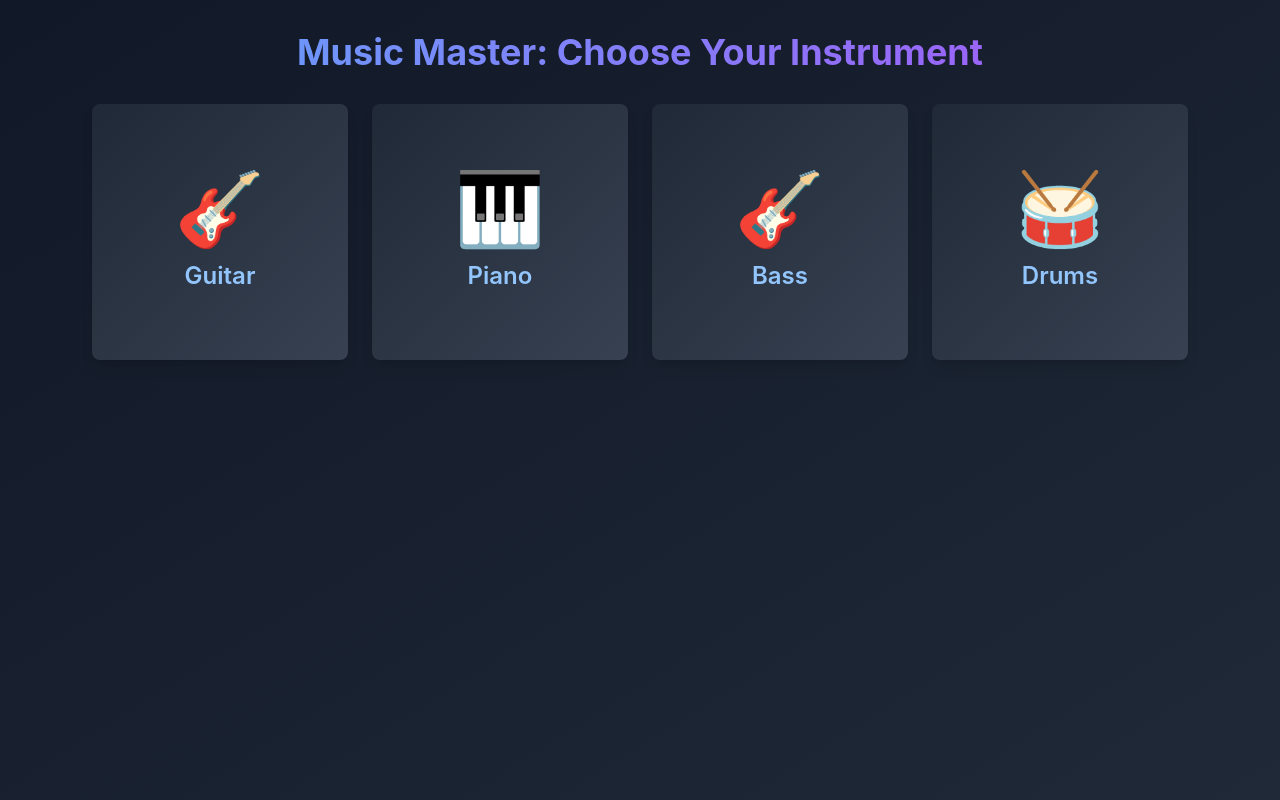
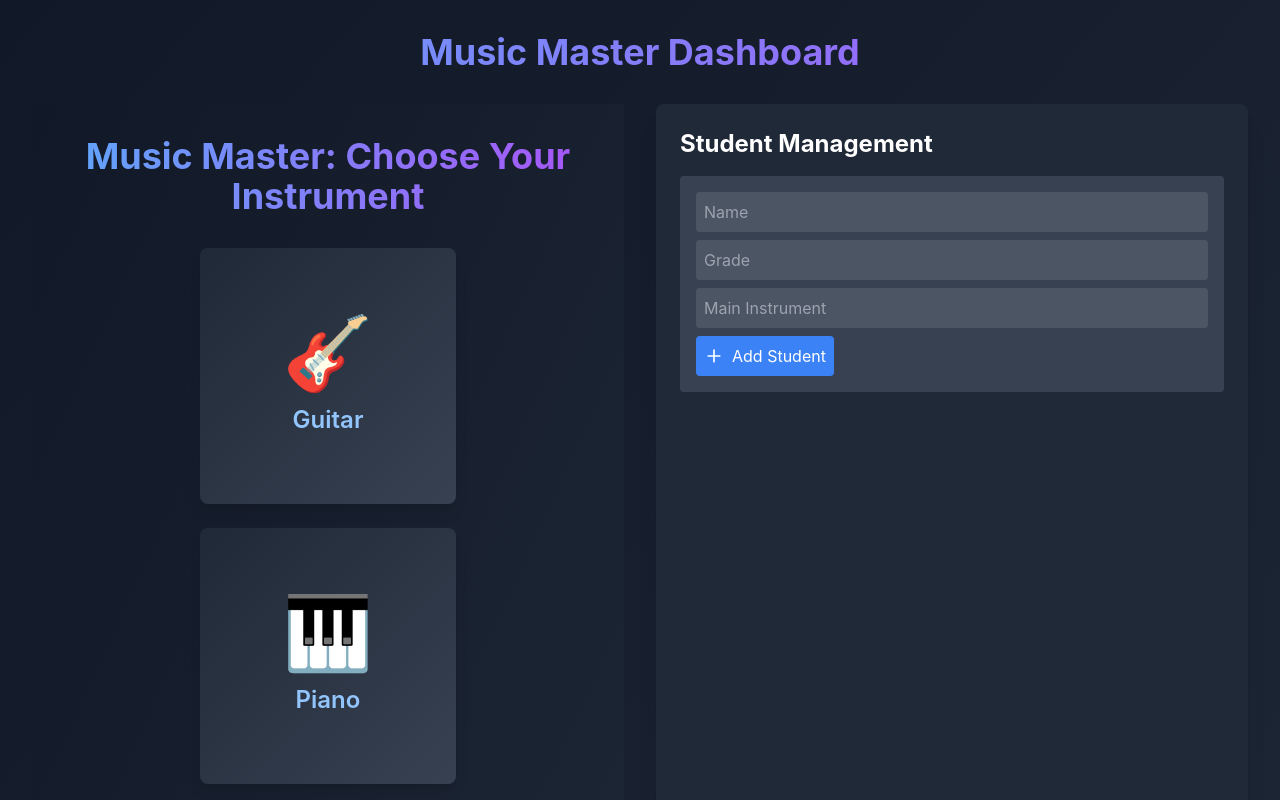
Before and after one commit to TriMPham98/music-skill-tree-admin-dashboard, a React (Create React App) app: page / in a window 1280 px wide. Shown: the top 800 px of the page. Built offline with nearby package versions, Linux system fonts and the light colour scheme.

Commit message:
Add StudentManagement component to App.js

```diff
--- a/src/App.js
+++ b/src/App.js
@@ -1,13 +1,19 @@
 import React from "react";
 import InstrumentSelection from "./components/InstrumentSelection";
-import "./index.css"; // or './App.css'
+import StudentManagement from "./components/StudentManagement";
 
-function App() {
+const App = () => {
   return (
-    <div className="App">
-      <InstrumentSelection />
+    <div className="min-h-screen bg-gradient-to-br from-gray-900 to-gray-800 text-white p-8">
+      <h1 className="text-4xl font-bold mb-8 text-center bg-clip-text text-transparent bg-gradient-to-r from-blue-400 to-purple-500">
+        Music Master Dashboard
+      </h1>
+      <div className="max-w-7xl mx-auto grid grid-cols-1 md:grid-cols-2 gap-8">
+        <InstrumentSelection />
+        <StudentManagement />
+      </div>
     </div>
   );
-}
+};
 
 export default App;
```
